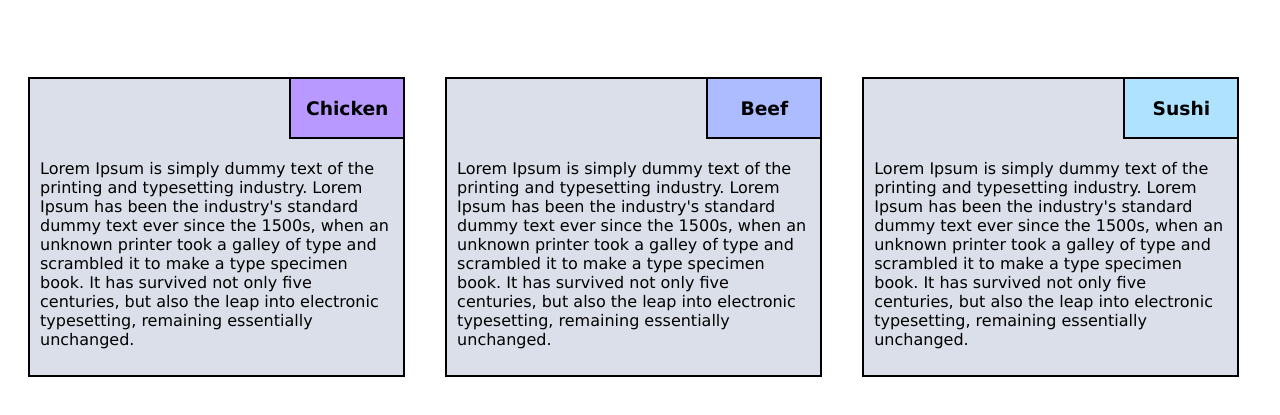
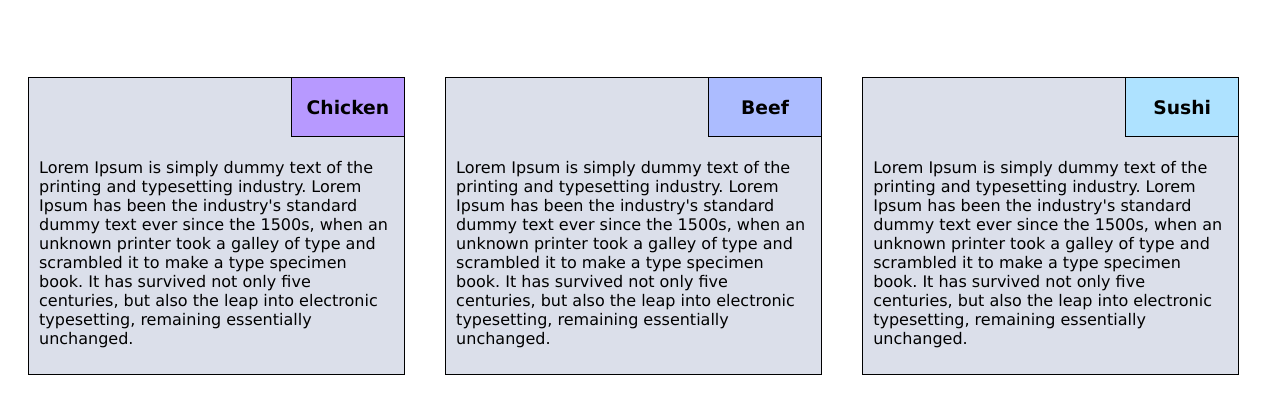
Before and after one commit to suganthan0001/codingAssignmentAnswers, a plain HTML site: page module2-solution/index.html in a window 1280 px wide. Shown: the part 101-516 px from the top of the page. Drawn offline with Linux system fonts and the light colour scheme.

Commit message:
changed the border to 1px

```diff
--- a/module2-solution/css.css
+++ b/module2-solution/css.css
@@ -17,7 +17,7 @@ h1{
 .realContent{
     background-color: #DBDFEA;
     position: relative;
-    border: solid 2px black;
+    border: solid 1px black;
     padding: 10px;
 }
 .dishNames{
@@ -29,8 +29,8 @@ h1{
     top: 0;
     right: 0;
     width: 30%;
-    border-left: black solid 2px;
-    border-bottom: black solid 2px;
+    border-left: black solid 1px;
+    border-bottom: black solid 1px;
 }
 .color1{
     background-color: #B799FF;
```
